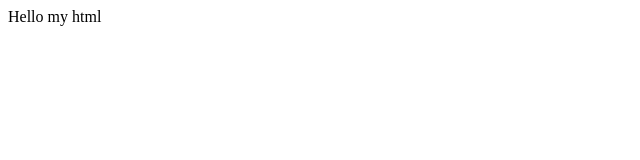
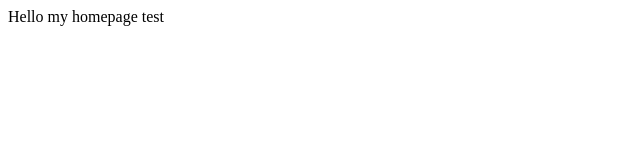
Before and after one commit to kensuke4256/Hello, a plain HTML site: page index.html in a window 1280 px wide. Shown: the full height of the page, 0-640 px from the left. Drawn offline with Linux system fonts and the light colour scheme.

Commit message:
Update index.html

```diff
--- a/index.html
+++ b/index.html
@@ -1 +1 @@
-<p>Hello my html</p>
+<p>Hello my homepage test</p>
```
